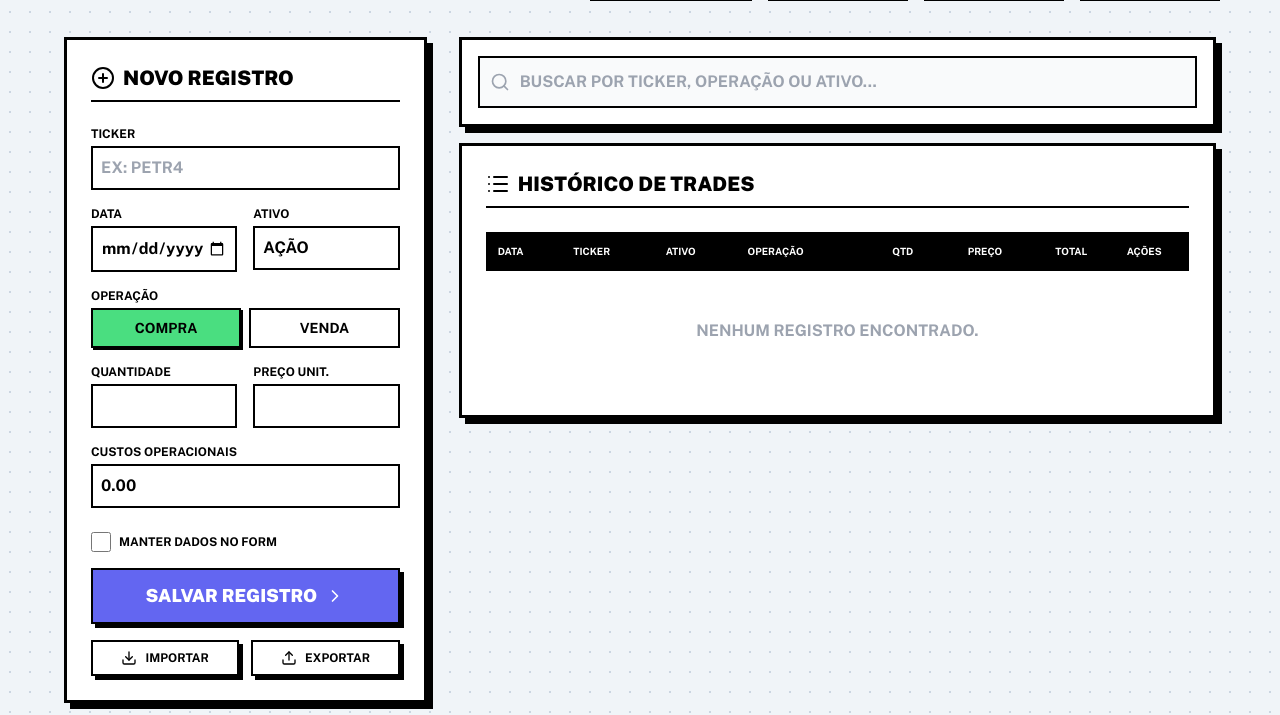
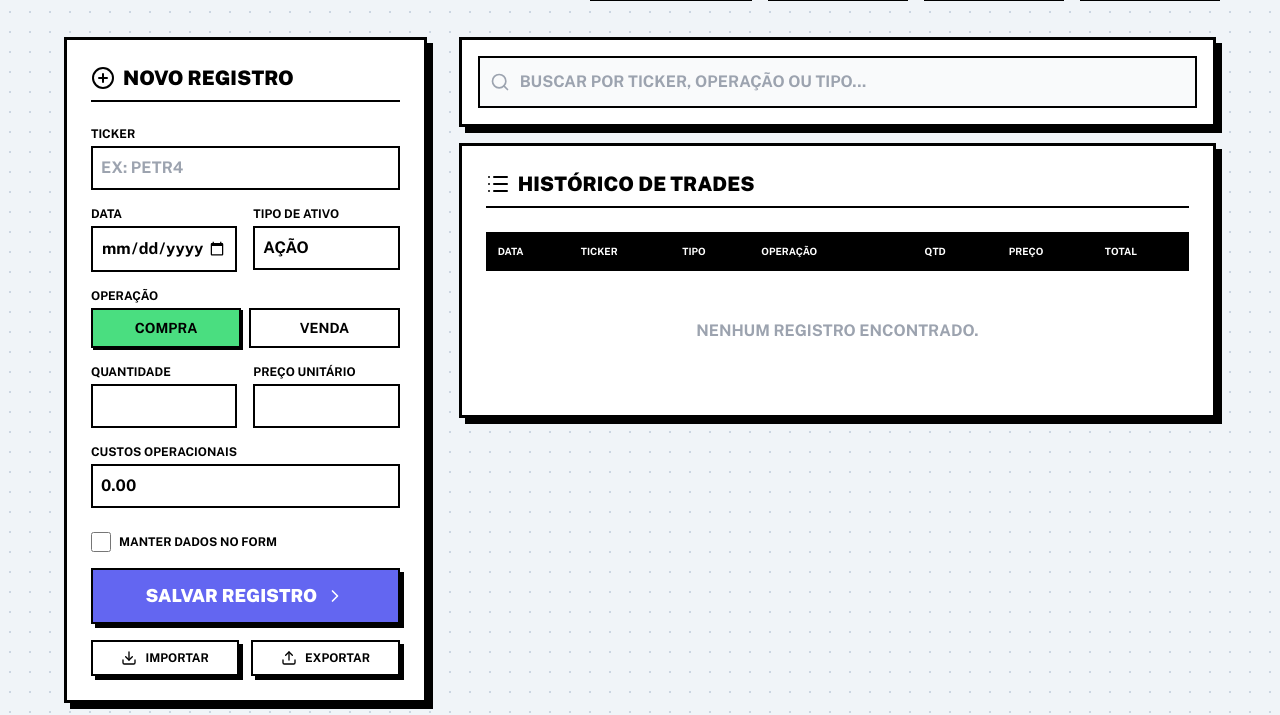
Before and after one commit to mottamarcio/tradelog, a plain HTML site: page index.html in a window 1280 px wide. Shown: the part 118-833 px from the top of the page. Drawn offline with nearby package versions, Linux system fonts and the light colour scheme.

Commit message:
rename columns

```diff
--- a/index.html
+++ b/index.html
@@ -117,7 +117,7 @@
                                     class="w-full p-2 bg-white border-2 border-black font-bold">
                             </div>
                             <div>
-                                <label class="block text-xs font-bold uppercase mb-1">Ativo</label>
+                                <label class="block text-xs font-bold uppercase mb-1">Tipo de Ativo</label>
                                 <select id="tipoAtivo" class="w-full p-2 bg-white border-2 border-black font-bold uppercase appearance-none">
                                     <option value="ação">Ação</option>
                                     <option value="bdr">BDR</option>
@@ -148,7 +148,7 @@
                                     class="w-full p-2 bg-white border-2 border-black font-bold">
                             </div>
                             <div>
-                                <label class="block text-xs font-bold uppercase mb-1">Preço Unit.</label>
+                                <label class="block text-xs font-bold uppercase mb-1">Preço Unitário</label>
                                 <input type="number" id="preco" step="0.01" min="0.01" required
                                     class="w-full p-2 bg-white border-2 border-black font-bold">
                             </div>
@@ -192,7 +192,7 @@
                 <div class="bg-white p-4 neo-brutalism flex gap-4 items-center">
                     <div class="relative flex-grow">
                         <i data-lucide="search" class="absolute left-3 top-1/2 -translate-y-1/2 w-5 h-5 text-gray-400"></i>
-                        <input type="text" id="search-input" placeholder="Buscar por ticker, operação ou ativo..."
+                        <input type="text" id="search-input" placeholder="Buscar por ticker, operação ou tipo..."
                             class="w-full pl-10 p-3 bg-gray-50 border-2 border-black font-bold uppercase placeholder:text-gray-400 focus:bg-white transition-colors">
                     </div>
                 </div>
@@ -210,12 +210,12 @@
                                 <tr class="bg-black text-white text-[10px] uppercase text-left">
                                     <th class="p-3">Data</th>
                                     <th class="p-3">Ticker</th>
-                                    <th class="p-3">Ativo</th>
+                                    <th class="p-3">Tipo</th>
                                     <th class="p-3">Operação</th>
                                     <th class="p-3 text-right">Qtd</th>
                                     <th class="p-3 text-right">Preço</th>
                                     <th class="p-3 text-right">Total</th>
-                                    <th class="p-3 text-center">Ações</th>
+                                    <th class="p-3 text-center"></th>
                                 </tr>
                             </thead>
                             <tbody id="trades-table-body" class="text-xs font-bold">
```
